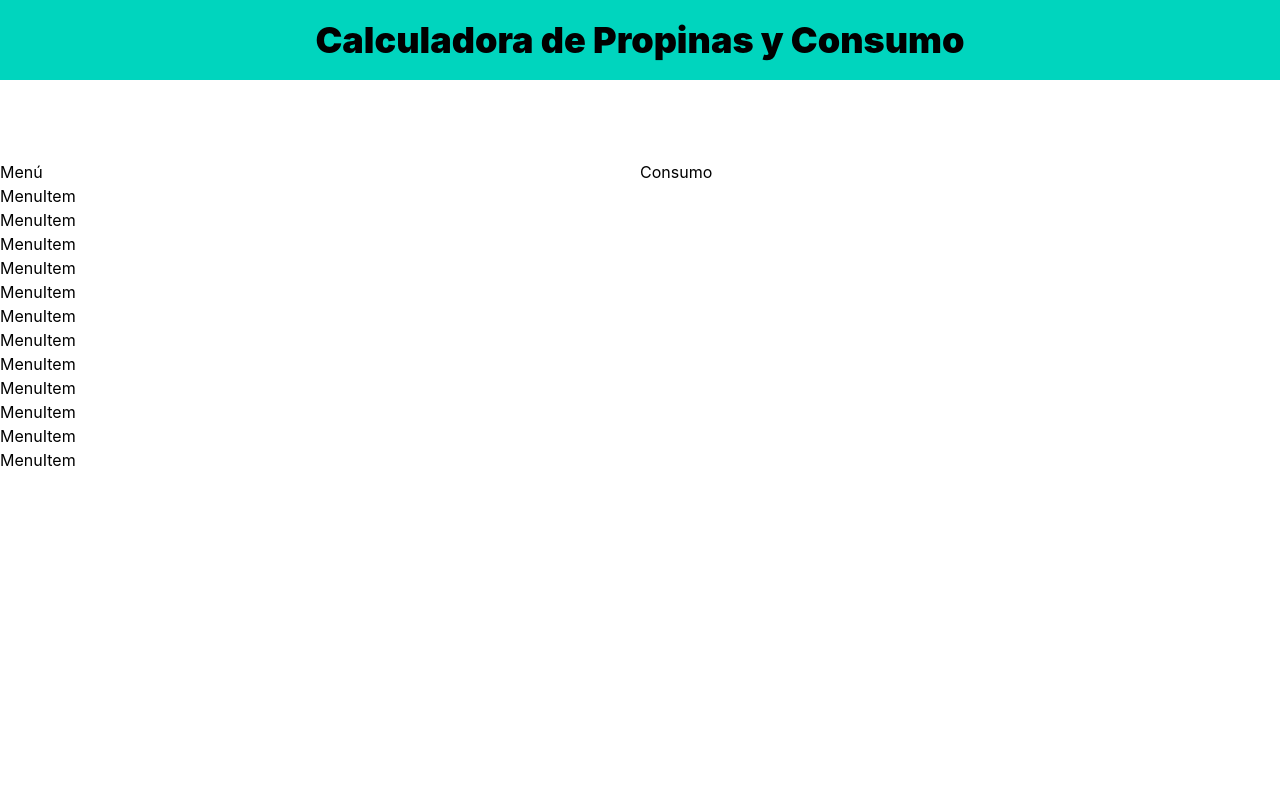
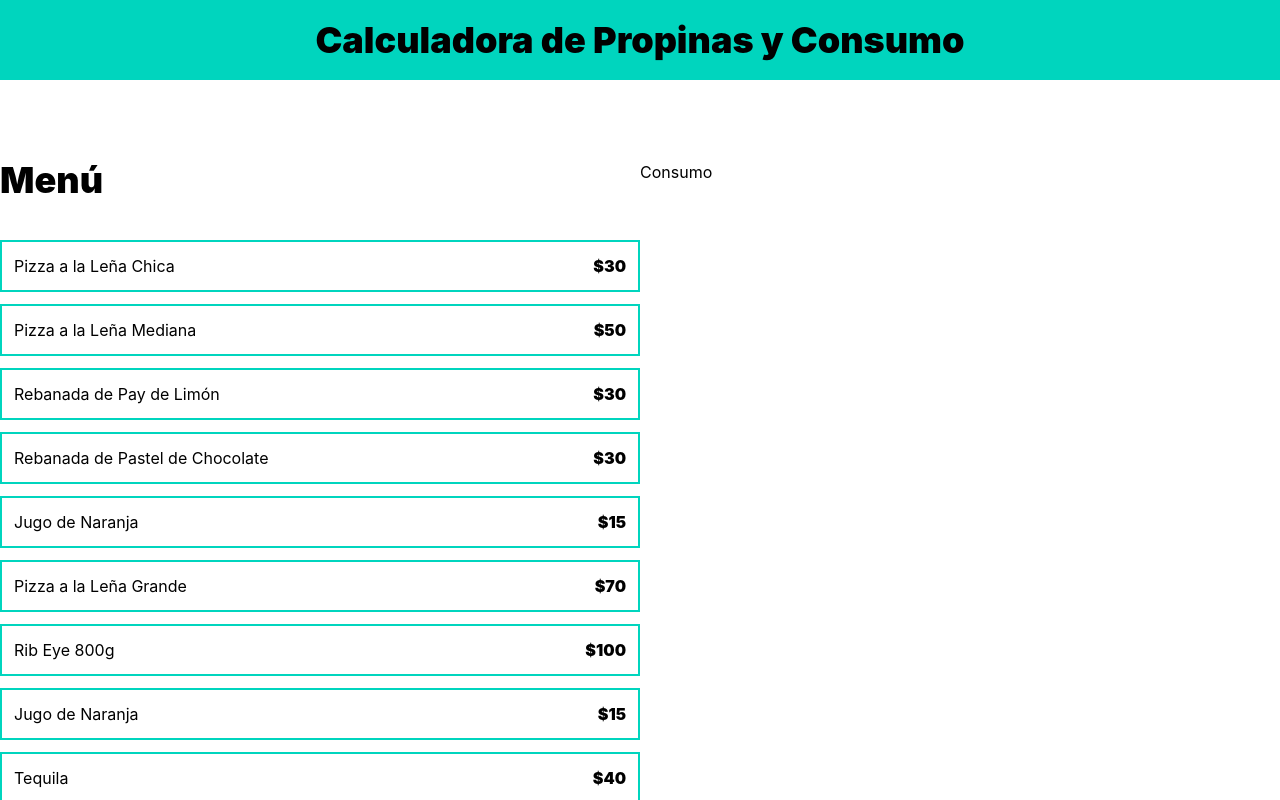
Before and after one commit to ChinoGH/04_calculadora_propinas, a React (Vite) app: page / in a window 1280 px wide. Shown: the top 800 px of the page. Built offline with nearby package versions, Linux system fonts and the light colour scheme.

Commit message:
Listar los Productos

```diff
--- a/src/App.tsx
+++ b/src/App.tsx
@@ -12,15 +12,17 @@
       </header>
 
       <main className=" max-w-7xl mx-auto py-20 grid md:grid-cols-2 ">
-        <div>
-          <h2>Menú</h2>
+        <div className="p-">
+          <h2 className="text-4xl font-black">Menú</h2>
 
-        {menuItems.map( item => (
-          <MenuItem
-            key={item.id}
-          />
-        ))}
-
+          <div className="space-y-3 mt-10 ">
+            {menuItems.map( item => (
+              <MenuItem
+                key={item.id}
+                item={item}
+              />
+            ))}
+          </div>
         </div>
 
         <div>
--- a/src/components/MenuItem.tsx
+++ b/src/components/MenuItem.tsx
@@ -1,6 +1,17 @@
+import type { MenuItem } from "../types"
 
-export default function MenuItem() {
+type MenuItemProps = {
+  item: MenuItem
+}
+
+export default function MenuItem({item}: MenuItemProps) {
   return (
-    <div>MenuItem</div>
+    <button
+      className=" border-2 border-teal-400 hover:bg-teal-200 w-full p-3 flex justify-between "
+    >
+
+      <p>{item.name}</p>
+      <p className="font-black">${item.price}</p>
+    </button>
   )
 }
```
